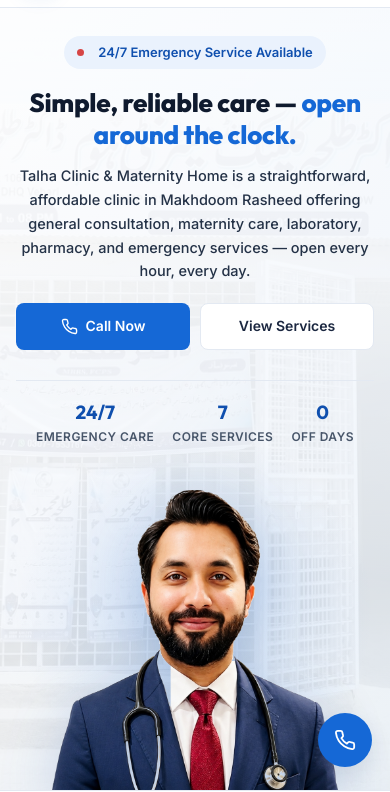
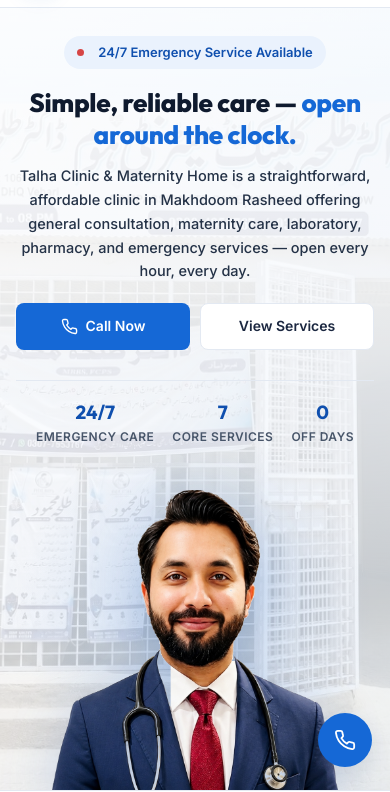
Before and after one commit to zeeshan99996/DR-TALHA-, a plain HTML site: page index.html in a window 390 px wide. Shown: the part 59-851 px from the top of the page. Drawn offline with Linux system fonts and the light colour scheme.

Commit message:
Increase hero background opacity to 0.45 for clearer clinic visibility

```diff
--- a/index.html
+++ b/index.html
@@ -82,11 +82,11 @@
     position:absolute;
     inset:0;
     background-image:
-      linear-gradient(90deg, rgba(255,255,255,0.94) 0%, rgba(255,255,255,0.80) 45%, rgba(255,255,255,0.45) 100%),
+      linear-gradient(90deg, rgba(255,255,255,0.92) 0%, rgba(255,255,255,0.76) 45%, rgba(255,255,255,0.28) 100%),
       url('clinic-bg.jpg');
     background-size:cover;
     background-position:center 15%;
-    opacity:0.30;
+    opacity:0.45;
     pointer-events:none;
     z-index:0;
   }
@@ -264,8 +264,8 @@
     .hero{padding:24px 0 0;}
     .hero-bg-media{
       background-position:center top;
-      background-image:linear-gradient(180deg, rgba(255,255,255,0.94) 0%, rgba(255,255,255,0.80) 45%, rgba(255,255,255,0.55) 100%), url('clinic-bg.jpg');
-      opacity:0.25;
+      background-image:linear-gradient(180deg, rgba(255,255,255,0.93) 0%, rgba(255,255,255,0.78) 45%, rgba(255,255,255,0.35) 100%), url('clinic-bg.jpg');
+      opacity:0.40;
     }
     .hero-grid{grid-template-columns:1fr;gap:20px;text-align:center;}
     .hero-left{padding-top:4px;padding-bottom:16px;display:flex;flex-direction:column;align-items:center;text-align:center;}
```
